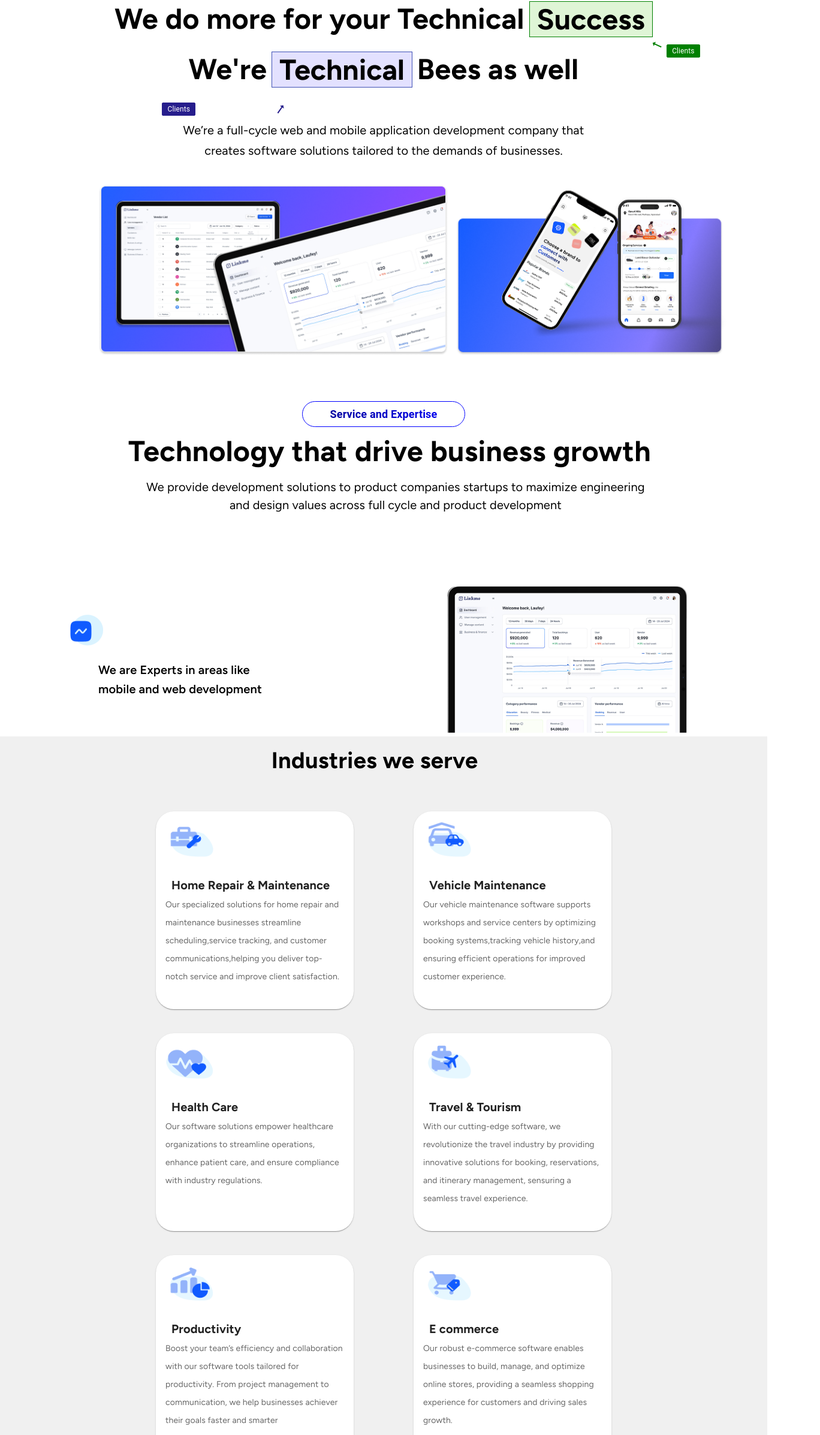
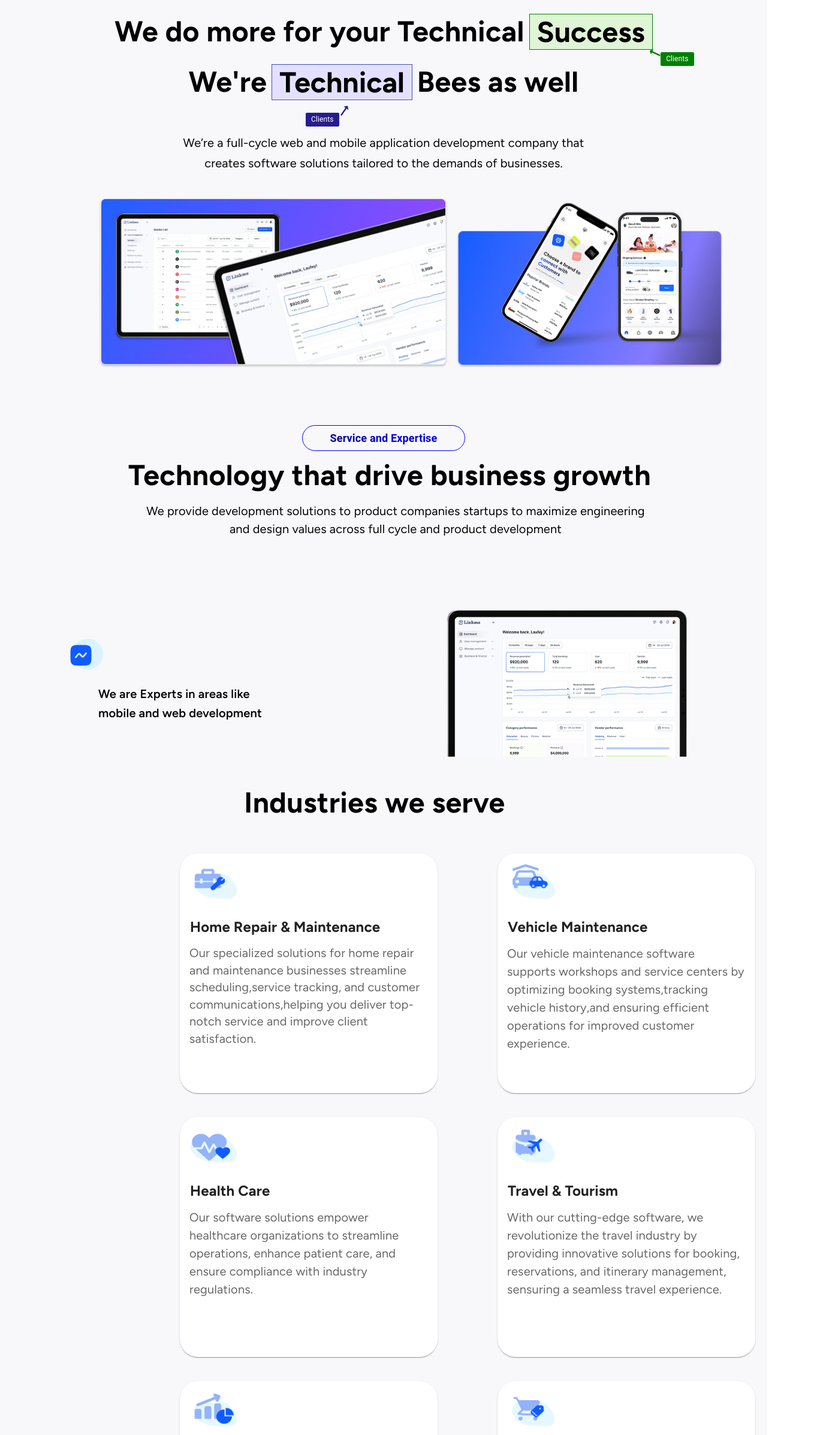
Before and after one commit to SriSankeerthanaGorrela/workbees-react, a React (Create React App) app: page / in a window 1280 px wide. Shown: the part 110-2503 px from the top of the page at 60% size, 1368 px wide, since content can reach past the window. Built offline with nearby package versions, Linux system fonts and the light colour scheme.

Commit message:
Finalized Pages

```diff
--- a/src/Industries.js
+++ b/src/Industries.js
@@ -5,7 +5,7 @@ function Industries(){
 
     return(
         <Box sx={{
-            backgroundColor:"#f0f0f0",
+            backgroundColor:"#F8F8FB",
             width:"100%",
             height:"1507px"
         }}
@@ -14,11 +14,11 @@ function Industries(){
             width:"100%x",
             height:"65px",
 
-            fontSize:"38px",
+            fontSize:"48px",
             fontWeight:"700",
             textAlign:"center",
             lineHeight:"40px",
-            paddingTop:"20px",
+            paddingTop:"50px",
 
             marginRight:"30px",
             fontFamily:'Figtree'
@@ -26,12 +26,12 @@ function Industries(){
 
         Industries we serve
         </Typography>
-        <Grid2 container  marginLeft="160px" marginTop={5}  >
-            <Grid2 item xs={12} sm={6} ms={6}   >
+        <Grid2 container  marginLeft="-200px" marginTop={5}  >
+            <Grid2 item xs={6}  >
                 <Card sx={{
                     borderRadius:'30px',
                     marginBottom:'40px',
-                    height:'330px',width:"330px",marginLeft:"100px",fontFamily:"Figtree"
+                    height:'400px',width:"430px",marginLeft:"500px",fontFamily:"Figtree"
                 }} >
                     <CardContent   >
                         <Grid2 container alignItems="left" >
@@ -45,11 +45,11 @@ function Industries(){
               </Grid2>
                     <Grid2 item>
                 <Typography variant="h6" style={{ fontFamily:'Figtree'
-                   , marginLeft: '10px',fontWeight:'800',fontSize:'20px',lineHeight:'36px' }}>
+                   , marginLeft: '1px',fontWeight:'800',fontSize:'24px',lineHeight:'36px',height:'47px' }}>
                   Home Repair & Maintenance
                 </Typography>
               </Grid2>
-                <Typography variant="body2"  lineHeight='30px' color='#00000099' fontFamily='Figtree' >
+                <Typography variant="body2"  lineHeight='34 px' color='#00000099' fontFamily='Figtree'fontSize='20px' >
               Our specialized solutions for home repair and maintenance businesses streamline scheduling,service tracking, and customer communications,helping you deliver top-notch service and improve client satisfaction.
             </Typography>
                     </CardContent>
@@ -58,7 +58,7 @@ function Industries(){
             <Grid2 item xs={12} sm={6} ms={6}   >
                 <Card sx={{
                     borderRadius:'30px',
-                    height:'330px',width:"330px",marginLeft:"100px"
+                    height:'400px',width:"430px",marginLeft:"100px"
                 }} >
                     <CardContent   >
                         <Grid2 container alignItems="left" >
@@ -72,11 +72,11 @@ function Industries(){
               </Grid2>
                     <Grid2 item>
                 <Typography variant="h6" style={{ fontFamily:'Figtree'
-                   , marginLeft: '10px',fontWeight:'800',fontSize:'20px',lineHeight:'36px' }}>
+                   , marginLeft: '1px',fontWeight:'800',fontSize:'24px',lineHeight:'36px',height:'47px' }}>
                   Vehicle Maintenance
                 </Typography>
               </Grid2>
-                <Typography variant="body2"  lineHeight='30px' color='#00000099' fontFamily='Figtree' >
+                <Typography variant="body2"  lineHeight='30px' color='#00000099' fontFamily='Figtree'fontSize='20px' >
            Our vehicle maintenance software supports workshops and service centers by optimizing booking systems,tracking vehicle history,and ensuring efficient operations for improved customer experience. </Typography>
                     </CardContent>
                 </Card>
@@ -86,7 +86,7 @@ function Industries(){
                 <Card sx={{
                     borderRadius:'30px',
                     marginBottom:'40px',
-                    height:'330px',width:"330px",marginLeft:"100px"
+                    height:'400px',width:"430px",marginLeft:"500px"
                 }} >
                     <CardContent   >
                         <Grid2 container alignItems="left" >
@@ -100,11 +100,11 @@ function Industries(){
               </Grid2>
                     <Grid2 item>
                 <Typography variant="h6" style={{ fontFamily:'Figtree'
-                   , marginLeft: '10px',fontWeight:'800',fontSize:'20px',lineHeight:'36px' }}>
+                   , marginLeft: '1px',fontWeight:'800',fontSize:'24px',lineHeight:'36px',height:'47px' }}>
                   Health Care
                 </Typography>
               </Grid2>
-                <Typography variant="body2" color='#00000099' fontFamily='Figtree' lineHeight='30px' >
+                <Typography variant="body2" color='#00000099' fontFamily='Figtree' lineHeight='30px'fontSize='20px' >
                 Our software solutions empower healthcare organizations to streamline operations, enhance patient care, and ensure compliance with industry regulations.            </Typography>
                     </CardContent>
                 </Card>
@@ -112,7 +112,7 @@ function Industries(){
             <Grid2 item xs={12} sm={6} ms={6}   >
                 <Card sx={{
                     borderRadius:'30px',
-                    height:'330px',width:"330px",marginLeft:"100px"
+                    height:'400px',width:"430px",marginLeft:"100px"
                 }} >
                     <CardContent   >
                         <Grid2 container alignItems="left" >
@@ -126,11 +126,11 @@ function Industries(){
               </Grid2>
                     <Grid2 item>
                 <Typography variant="h6" style={{ fontFamily:'Figtree'
-                   , marginLeft: '10px',fontWeight:'800',fontSize:'20px',lineHeight:'36px' }}>
+                   , marginLeft: '1px',fontWeight:'800',fontSize:'24px',lineHeight:'36px',height:'47px' }}>
                   Travel & Tourism
                 </Typography>
               </Grid2>
-                <Typography variant="body2" color='#00000099' fontFamily='Figtree' lineHeight='30px' >
+                <Typography variant="body2" color='#00000099' fontFamily='Figtree' lineHeight='30px'fontSize='20px' >
                 With our cutting-edge software, we revolutionize the travel industry by providing innovative solutions for booking, reservations, and itinerary management, sensuring a seamless travel experience.           </Typography>
                     </CardContent>
                 </Card>
@@ -138,7 +138,7 @@ function Industries(){
             <Grid2 item xs={12} sm={6} ms={6}   >
                 <Card sx={{
                     borderRadius:'30px',
-                    height:'330px',width:"330px",marginLeft:"100px"
+                    height:'400px',width:"430px",marginLeft:"500px"
                 }} >
                     <CardContent   >
                         <Grid2 container alignItems="left" >
@@ -152,11 +152,11 @@ function Industries(){
               </Grid2>
                     <Grid2 item>
                 <Typography variant="h6" style={{ fontFamily:'Figtree'
-                   , marginLeft: '10px',fontWeight:'800',fontSize:'20px',lineHeight:'36px' }}>
+                   , marginLeft: '1px',fontWeight:'800',fontSize:'24px',lineHeight:'36px',height:'47px' }}>
                   Productivity
                 </Typography>
               </Grid2>
-                <Typography variant="body2" color='#00000099' fontFamily='Figtree' lineHeight='30px' >
+                <Typography variant="body2" color='#00000099' fontFamily='Figtree' lineHeight='30px'fontSize='20px' >
                 Boost your team’s efficiency and collaboration with our software tools tailored for productivity. From project management to communication, we help businesses achiever their goals faster and smarter            </Typography>
                     </CardContent>
                 </Card>
@@ -164,7 +164,7 @@ function Industries(){
             <Grid2 item xs={12} sm={6} ms={6}   >
                 <Card sx={{
                     borderRadius:'30px',
-                    height:'330px',width:"330px",marginLeft:"100px"
+                    height:'400px',width:"430px",marginLeft:"100px"
                 }} >
                     <CardContent   >
                         <Grid2 container alignItems="left" >
@@ -178,11 +178,11 @@ function Industries(){
               </Grid2>
                     <Grid2 item>
                 <Typography variant="h6" style={{ fontFamily:'Figtree'
-                   , marginLeft: '10px',fontWeight:'800',fontSize:'20px',lineHeight:'36px' }}>
+                   , marginLeft: '1px',fontWeight:'800',fontSize:'24px',lineHeight:'36px',height:'47px' }}>
                   E commerce
                 </Typography>
               </Grid2>
-                <Typography variant="body2" color='#00000099' fontFamily='Figtree' lineHeight='30px' >
+                <Typography variant="body2" color='#00000099' fontFamily='Figtree' lineHeight='30px'fontSize='20px' >
                 Our robust e-commerce software enables businesses to build, manage, and optimize online stores, providing a seamless shopping experience for customers and driving sales growth.            </Typography>
                     </CardContent>
                 </Card>
--- a/src/Technology.css
+++ b/src/Technology.css
@@ -2,8 +2,8 @@
 .technology-container {
     display: flex;
     flex-direction: column;
-    padding-right: 168px;
-    padding-left:168px;
+    padding-right: 215px;
+    padding-left:188px;
     height: 100vh;
     background-color: #F8F8FB;
 
--- a/src/components/Header.js
+++ b/src/components/Header.js
@@ -3,11 +3,11 @@ import { AppBar,Toolbar,Box, Stack, Typography,Container,Button } from "@mui/mat
 import ExpandMoreOutlinedIcon from "@mui/icons-material/ExpandMoreOutlined";
 function Header() {
     return(
-        <AppBar position="static" bg color="white" >
+        <AppBar position="static" sx={{ backgroundColor: "white", boxShadow: "none" ,height:'35px'}}>
 
              <Container maxWidth="lg">
           <Toolbar sx={{display:'flex',alignItems: 'center',justifyContent: 'space-between'}}>
-            <Box sx={{display:'flex',width:'167px',height:'45.1px',gap:'12px',alignItems:'center'}} >
+            <Box sx={{display:'flex',width:'167px',height:'90px',gap:'12px',alignItems:'center'}} >
              <img
              src="/images/logo.png"
              alt="logo"
--- a/src/components/Slogan.js
+++ b/src/components/Slogan.js
@@ -6,7 +6,8 @@ import React from "react";
 
 function Slogan() {
   return (
-    <Container maxWidth="lg" sx={{ textAlign: "center", mt: 6, fontFamily: "Figtree" }}>
+    <Box sx={{ backgroundColor: "#F8F8FB", minHeight: "90vh"}}>
+    <Container maxWidth="lg" sx={{ textAlign: "center", mt: 6, fontFamily: "Figtree",paddingTop:'50px' }}>
       <Stack spacing={3} alignItems="center">
         <Stack direction="row" spacing={1} alignItems="center">
           <Typography variant="h4" fontWeight="700" fontSize="48px" fontFamily="Figtree">
@@ -28,14 +29,14 @@ function Slogan() {
             <Box
               sx={{
                 position: "absolute",
-                top: "60px",
-                right: "-80px",
+                top: "50px",
+                right: "-70px",
                 display: "flex",
                 alignItems: "center",
-                gap: "4px"
+                gap: "1px"
               }}
             >
-               <ArrowRightAltIcon sx={{ marginBottom:"20px",color: "green", transform: "rotate(-155deg)" }} />
+               <ArrowRightAltIcon sx={{ marginBottom:"20px",color: "green", transform: "rotate(-155deg)",height:'29px',width:'29px',marginRight:'-6px' }} />
               <Typography
                 sx={{
                   fontSize: "12px",
@@ -46,7 +47,8 @@ function Slogan() {
                   background: "green",
                   color: "white",
                   px: 1,
-                  py: 0.2
+                  py: 0.2,
+
                 }}
               >
                 Clients
@@ -85,7 +87,7 @@ function Slogan() {
               sx={{
                 position: "absolute",
                 top: "280px",
-                right: "800px",
+                left: "510px",
                 display: "flex",
                 alignItems: "center",
                 gap: "0px"
@@ -108,7 +110,7 @@ function Slogan() {
               >
                 Clients
               </Typography>
-              <ArrowRightAltIcon sx={{ marginBottom:"0px",color:"#261D8C", transform: "rotate(-55deg)",marginLeft:'130px'}}/>
+              <ArrowRightAltIcon sx={{ marginBottom:"30px",color:"#261D8C", transform: "rotate(-55deg)",height:'29px',width:'29px',marginLeft:'-6px'}}/>
             </Box>
           </Box>
 
@@ -141,6 +143,7 @@ function Slogan() {
         </Grid>
       </Grid>
     </Container>
+  </Box>
   );
 }
 
--- a/src/components/Technology1.js
+++ b/src/components/Technology1.js
@@ -6,7 +6,8 @@ import React from 'react';
 
 function Technology1(){
     return(
-        <Container sx={{height:'575px',marginTop:'60px'}}>
+        <Box sx={{backgroundColor:'#F8F8FB'}}>
+        <Container sx={{height:'575px'}}>
             <Box>
                 <Stack sx={{ }}>
                     <Typography  marginTop={2}  textAlign={'center'} border={'1px solid blue'} borderRadius='24px' marginLeft={55} marginRight={55} fontSize='18px'
@@ -82,6 +83,7 @@ function Technology1(){
 </Grid>
 
         </Container>
+    </Box>
     );
 }
 export default Technology1;
```
Also changed, not shown: src/Certifications.css (+6 -6 lines), src/ProductsSection.css (+102 -94 lines), src/ProductsSection1.js (+32 -26 lines), src/appointment.css (+4 -4 lines), src/faq.css (+6 -2 lines).
